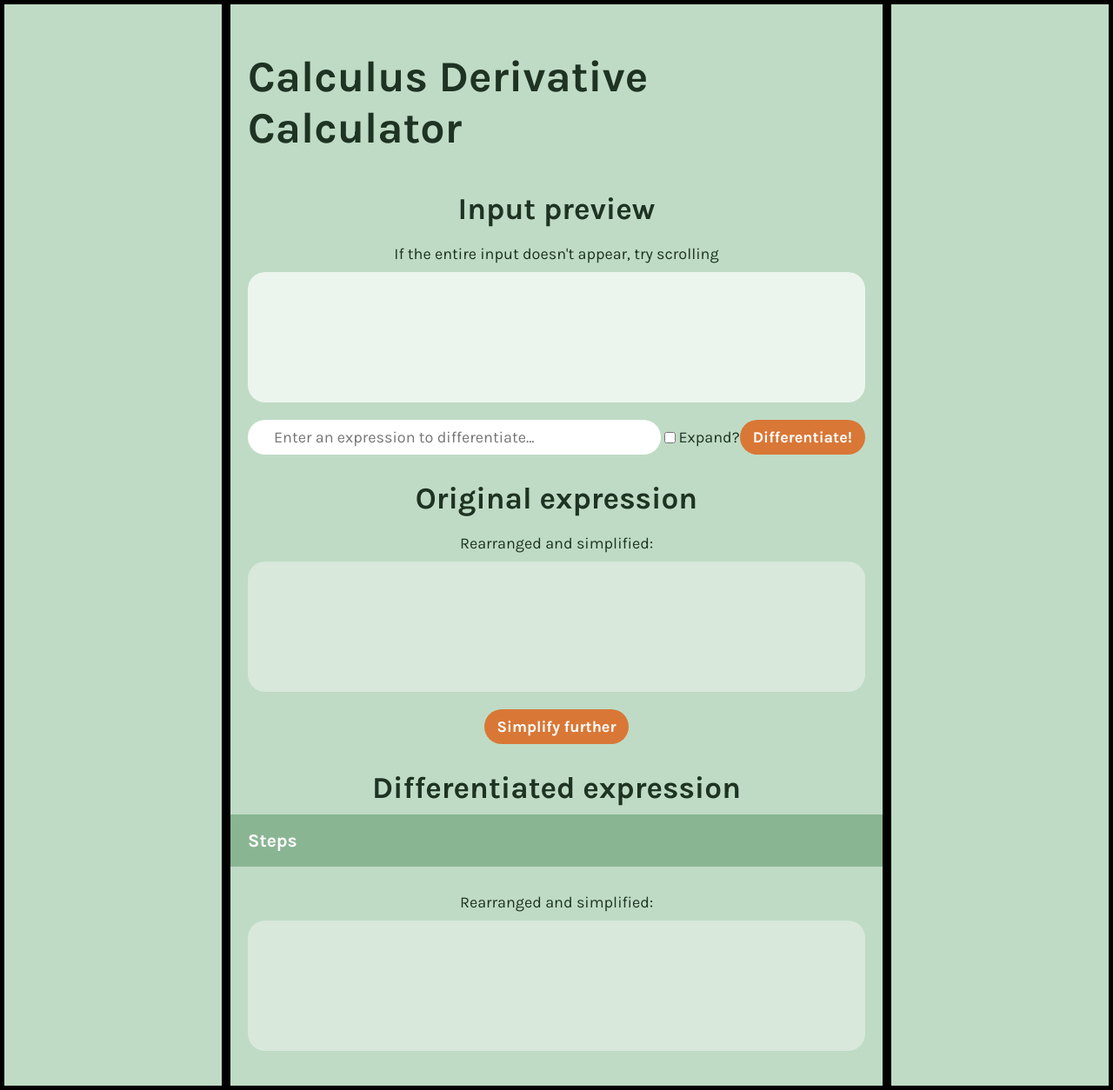
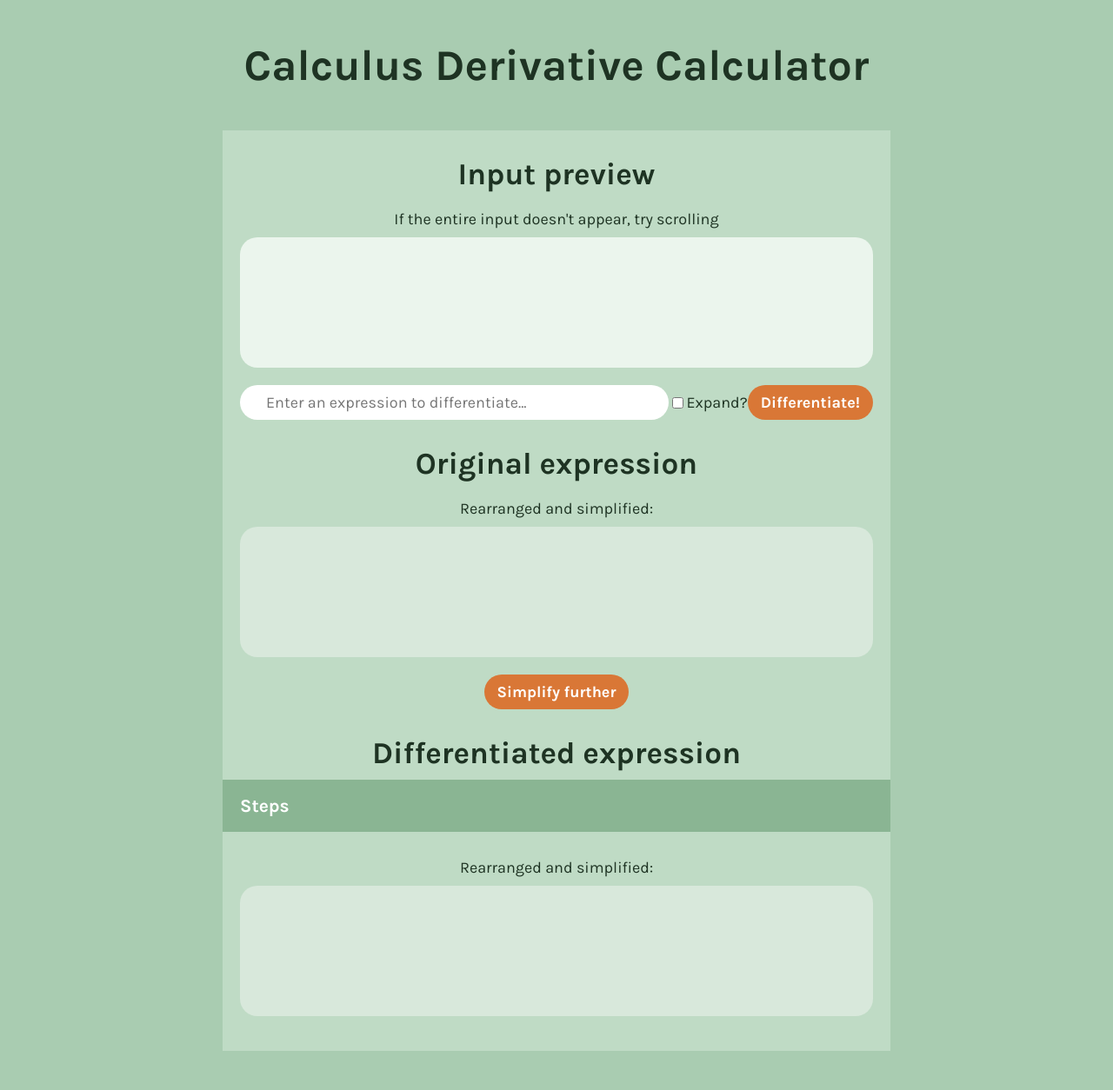
Before and after one commit to alexlee27/calc-derivative-calculator, a Flask app: page / in a window 1280 px wide. Shown: the whole page at 87% size. After the commit the page ends 1209 px from the top, so only its background shows below. Run offline with Flask 3, Linux system fonts and the light colour scheme.

Commit message:
more css

```diff
--- a/static/index.js
+++ b/static/index.js
@@ -159,12 +159,12 @@ function OverflowChangeStyle(idName) {
         console.log(div.offsetHeight);
 //        div.style.overflow = "scroll";
     }
-    if (latex.offsetWidth > div.offsetWidth - 130) {
+    if (latex.offsetWidth > div.offsetWidth - 135) {
         div.style.justifyContent = "flex-start";
         console.log('2');
         console.log(idName);
         console.log(latex.offsetWidth);
-        console.log(div.offsetWidth - 130);
+        console.log(div.offsetWidth - 135);
 //        div.style.overflow = "scroll";
     }
     if (latex.offsetHeight <= div.offsetHeight) {
@@ -175,12 +175,12 @@ function OverflowChangeStyle(idName) {
         console.log(div.offsetHeight);
 //        div.style.overflow = "auto";
     }
-    if (latex.offsetWidth <= div.offsetWidth - 130) {
+    if (latex.offsetWidth <= div.offsetWidth - 135) {
         div.style.justifyContent = "center";
         console.log('4');
         console.log(idName);
         console.log(latex.offsetWidth);
-        console.log(div.offsetWidth - 130);
+        console.log(div.offsetWidth - 135);
 //        div.style.overflow = "auto";
     }
 
--- a/static/styles.css
+++ b/static/styles.css
@@ -19,19 +19,27 @@ p {
 
 body {
     display: flex;
-    background-color: #bfdbc5;
-    display: flex;
-    flex-direction: row;
+    flex-direction: column;
+    font-family: 'Karla', sans-serif;
+    font-size: 18px;
     width: 100vw;
     margin: 0px;
-    font-family: 'Karla', sans-serif;
-    font-size: 18px;
 }
 
+#menu {
+    background-color: #a9ccb1;
+    display: flex;
+    align-items: center;
+    justify-content: center;
+    height: 150px;
+}
 
-body > div {
-    border: 5px solid black;
-    width: 20%;
+#main-content {
+    display: flex;
+    background-color: #bfdbc5;
+    flex-direction: row;
+    width: 100%;
+    margin: 0px;
 }
 
 #middle-column {
@@ -43,6 +51,15 @@ body > div {
     overflow: hidden;
     padding: 0;
     margin: 0;
+}
+
+#main-content > div {
+    /*border: 5px solid black;*/
+}
+
+#left-column, #right-column {
+    width: 20%;
+    background-color: #a9ccb1;
 }
 
 #upper-section, #lower-section {
--- a/templates/index.html
+++ b/templates/index.html
@@ -11,13 +11,16 @@
     <title>Calculus Derivative Calculator</title>
 </head>
 <body>
+    <div id="menu">
+        <h1>Calculus Derivative Calculator</h1>
+    </div>
+    <div id="main-content">
         <div id="left-column">
 
         </div>
 
         <div id="middle-column">
             <div id="upper-section">
-            <h1>Calculus Derivative Calculator</h1>
                 <h2>Input preview</h2>
                 <p>If the entire input doesn't appear, try scrolling</p>
                 <div id="input-preview" class="latex-box"></div>
@@ -56,6 +59,9 @@
         <div id="right-column">
 
         </div>
+    </div>
+
+
 
     <script src="../static/index.js"></script>
 </body>
```
Lines whose indentation alone changed are shown as unchanged.
